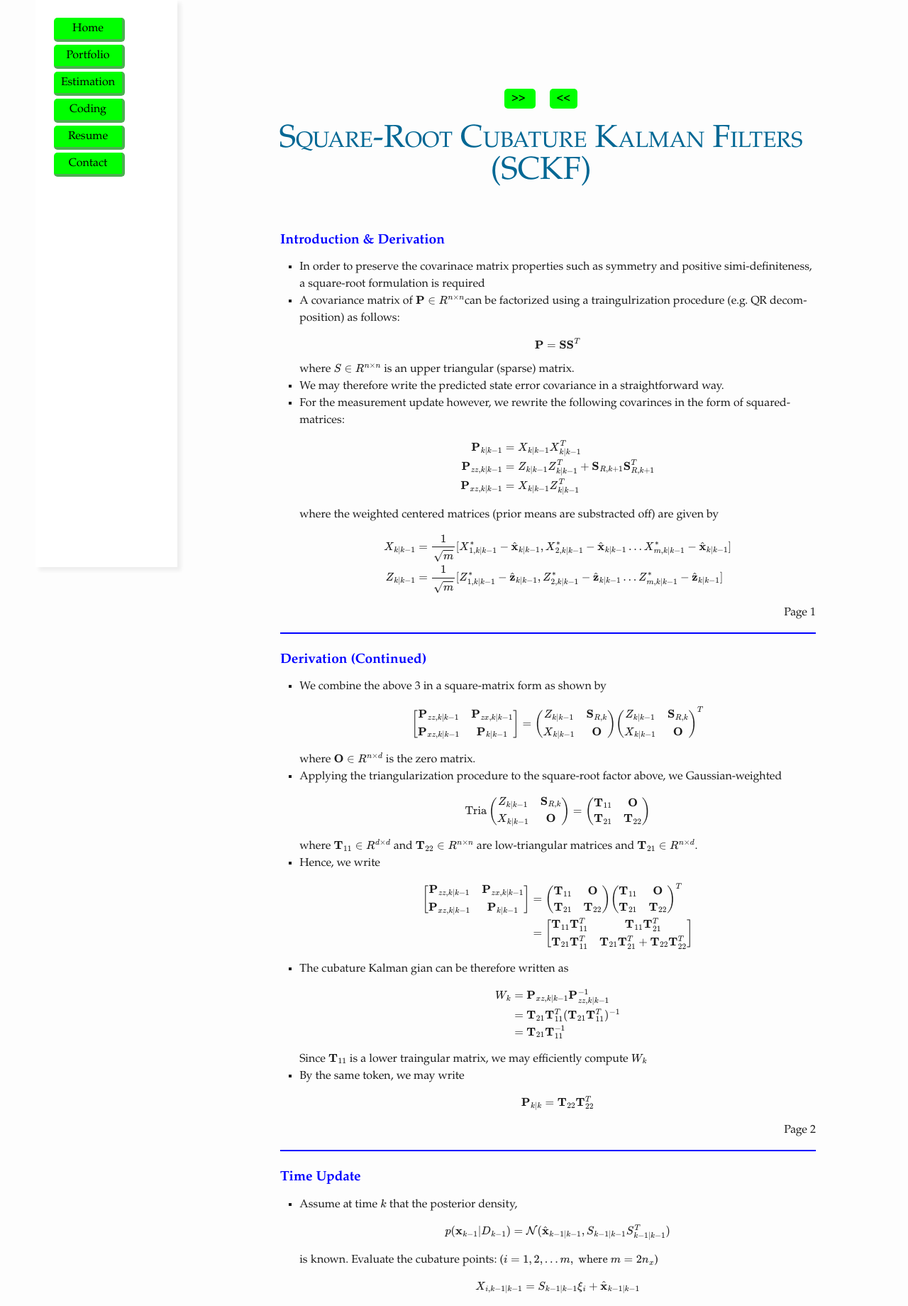
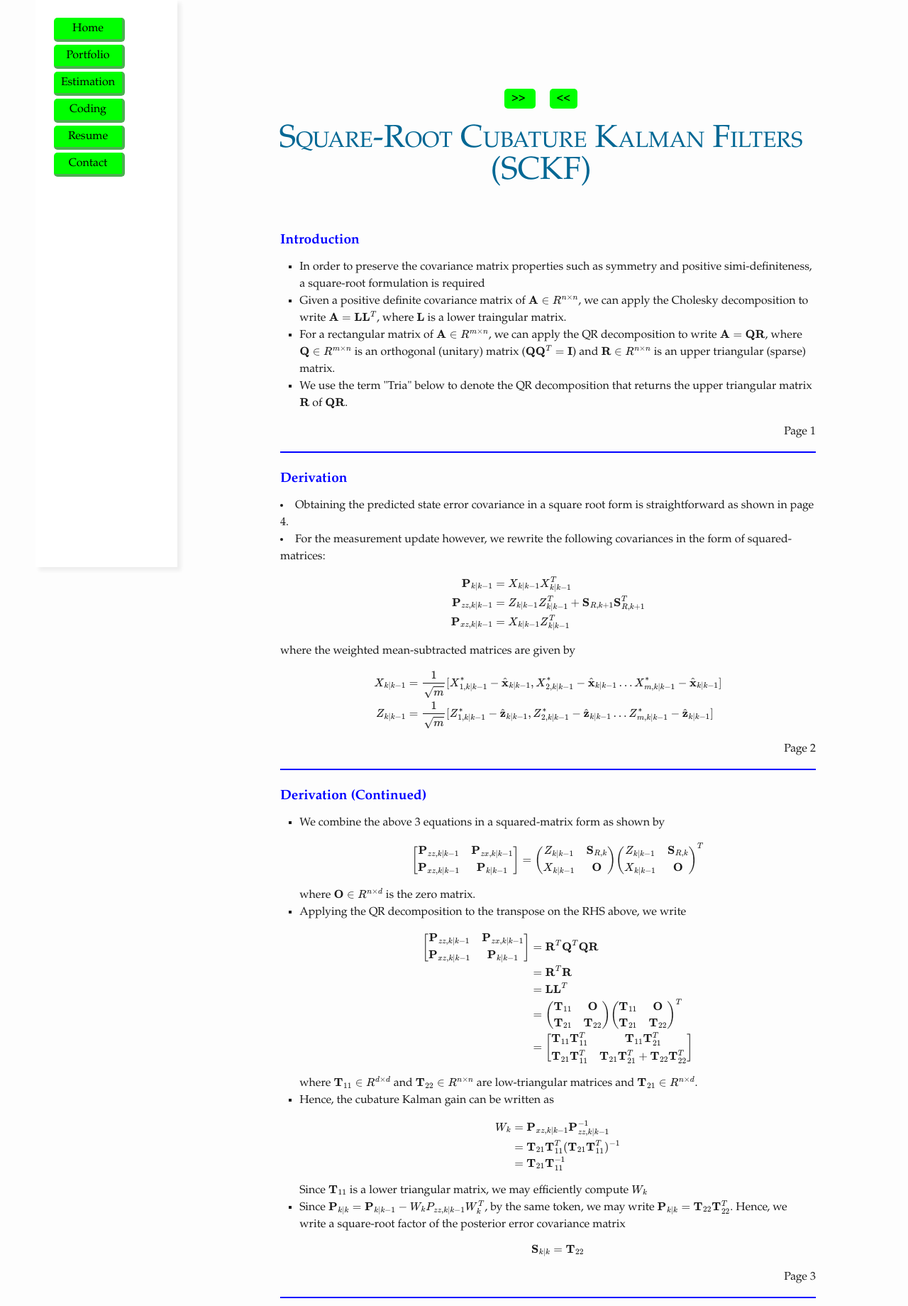
Before and after one commit to haranarasaratnam/flask_website, a Flask app: page /estimation/sckf in a window 1280 px wide. Shown: the part 51-1891 px from the top of the page at 71% size. Run offline with Flask 2, Linux system fonts and the light colour scheme; some libraries are stand-ins or nearby versions.

Commit message:
more edits

```diff
--- a/templates/estimation/reference.html
+++ b/templates/estimation/reference.html
@@ -11,7 +11,7 @@
 
                 <br><br>
 
-                <h1>References</h1>
+                <h1>Suggested Reading</h1>
     </header>
 
 
--- a/templates/estimation/sckf.html
+++ b/templates/estimation/sckf.html
@@ -18,32 +18,51 @@
     <!-- Slide 1 -->
     <section class="left-align">
 
-        <h2>Introduction & Derivation</h2>
+        <h2>Introduction</h2>
 
 
         <ul>
-            <li>In order to preserve the covarinace matrix properties such as symmetry and positive simi-definiteness, a
+            <li>In order to preserve the covariance matrix properties such as symmetry and positive simi-definiteness, a
                 square-root formulation is required </li>
 
             <li>
-                A covariance matrix of \(\mathbf{P}\in R^{n\times n}\)can be factorized using a traingulrization
-                procedure
-                (e.g. QR
-                decomposition) as follows:
-                \[
-                \mathbf{P} = \mathbf{S}\mathbf{S}^{T}
-                \]
-                where \(S\in R^{n\times n}\) is an upper triangular (sparse) matrix.
+                Given a positive definite covariance matrix of \(\mathbf{A}\in R^{n\times n}\), we can apply the
+                Cholesky
+                decomposition
+                to write \(\mathbf{A} = \mathbf{L}\mathbf{L}^{T}\), where \(\mathbf{L}\) is a lower traingular matrix.
+
+            <li>For a rectangular matrix of \(\mathbf{A}\in R^{m\times n}\), we can apply the QR decomposition to
+                write \(\mathbf{A} = \mathbf{Q}\mathbf{R}\),
+                where \(\mathbf{Q}\in R^{m\times n}\) is an orthogonal (unitary) matrix
+                (\(\mathbf{Q}\mathbf{Q}^{T}=\mathbf{I}\))
+                and \(\mathbf{R}\in R^{n\times n}\)
+                is an upper triangular (sparse) matrix.
             </li>
+            <li>We use the term "Tria" below to denote the QR decomposition that returns the upper triangular matrix
+                \(\mathbf{R}\) of
+                \(\mathbf{QR}\).</li>
+
+        </ul>
+        <p style="text-align: right;">Page 1</p>
+        <hr class="full-width">
+    </section>
+
+
+
+    <!-- Slide 2 -->
+    <section class="left-align">
+
+        <h2>Derivation</h2>
 
         <li>
-                We may therefore write the predicted state error covariance in a straightforward way.
+            Obtaining the predicted state error covariance in a square root form is straightforward as shown in page
+            4.
 
         </li>
 
         <li>
             For the
-                measurement update however, we rewrite the following covarinces in the form of squared-matrices:
+            measurement update however, we rewrite the following covariances in the form of squared-matrices:
             \[
             \begin{align}
             \mathbf{P}_{k|k-1} &= X_{k|k-1}X^{T}_{k|k-1}\\
@@ -52,12 +71,14 @@
             \end{align}
             \]
 
-                where the weighted centered matrices (prior means are substracted off) are given by
+            where the weighted mean-subtracted matrices are given by
             \[
             \begin{align}
-                X_{k|k-1} &= \frac{1}{\sqrt{m}}[X^{\ast}_{1, k|k-1} - \hat{\mathbf{x}}_{k|k-1}, X^{\ast}_{2, k|k-1} - \hat{\mathbf{x}}_{k|k-1}
+            X_{k|k-1} &= \frac{1}{\sqrt{m}}[X^{\ast}_{1, k|k-1} - \hat{\mathbf{x}}_{k|k-1}, X^{\ast}_{2, k|k-1} -
+            \hat{\mathbf{x}}_{k|k-1}
             \ldots X^{\ast}_{m, k|k-1} - \hat{\mathbf{x}}_{k|k-1}]\\
-                Z_{k|k-1} &= \frac{1}{\sqrt{m}}[Z^{\ast}_{1, k|k-1} - \hat{\mathbf{z}}_{k|k-1}, Z^{\ast}_{2, k|k-1} - \hat{\mathbf{z}}_{k|k-1}
+            Z_{k|k-1} &= \frac{1}{\sqrt{m}}[Z^{\ast}_{1, k|k-1} - \hat{\mathbf{z}}_{k|k-1}, Z^{\ast}_{2, k|k-1} -
+            \hat{\mathbf{z}}_{k|k-1}
             \ldots Z^{\ast}_{m, k|k-1} - \hat{\mathbf{z}}_{k|k-1}]
             \end{align}
 
@@ -67,7 +88,7 @@
 
 
         </ul>
-        <p style="text-align: right;">Page 1</p>
+        <p style="text-align: right;">Page 2</p>
         <hr class="full-width">
     </section>
 
@@ -80,7 +101,7 @@
 
 
         <ul>
-            <li>We combine the above 3 in a square-matrix form as shown by
+            <li>We combine the above 3 equations in a squared-matrix form as shown by
                 \[
                 \begin{bmatrix}
                 \mathbf{P}_{zz, k|k-1} & \mathbf{P}_{zx, k|k-1}\\
@@ -104,31 +125,17 @@
                 where \(\mathbf{O}\in R^{n\times d}\) is the zero matrix.
             </li>
 
-            <li>Applying the triangularization procedure to the square-root factor above, we Gaussian-weighted
-                \[
-                \text{Tria}\begin{pmatrix}
-                Z_{k|k-1} & \mathbf{S}_{R,k}\\
-                X_{k|k-1} & \mathbf{O}
-                \end{pmatrix} =
-                \begin{pmatrix}
-                \mathbf{T}_{11} & \mathbf{O}\\
-                \mathbf{T}_{21} & \mathbf{T}_{22}
-                \end{pmatrix}
-                \]
-                where \(\mathbf{T}_{11}\in R^{d\times d}\) and \(\mathbf{T}_{22} \in R^{n\times n}\) are low-triangular
-                matrices and \(\mathbf{T}_{21} \in R^{n \times d}\).
-
-            </li>
-
-            <li>
-                Hence, we write
+            <li>Applying the QR decomposition to
+                the transpose on the RHS above, we write
                 \[
                 \begin{align}
                 \begin{bmatrix}
                 \mathbf{P}_{zz, k|k-1} & \mathbf{P}_{zx, k|k-1}\\
                 \mathbf{P}_{xz, k|k-1} & \mathbf{P}_{k|k-1}
                 \end{bmatrix}
-
+                &= \mathbf{R}^{T}\mathbf{Q}^{T}\mathbf{QR} \\
+                &= \mathbf{R}^{T}\mathbf{R}\\
+                &=\mathbf{L}\mathbf{L}^{T}\\
                 &=
                 \begin{pmatrix}
                 \mathbf{T}_{11} & \mathbf{O}\\
@@ -148,10 +155,14 @@
 
 
                 \]
+
+                where \(\mathbf{T}_{11}\in R^{d\times d}\) and \(\mathbf{T}_{22} \in R^{n\times n}\) are low-triangular
+                matrices and \(\mathbf{T}_{21} \in R^{n \times d}\).
+
             </li>
 
             <li>
-                The cubature Kalman gian can be therefore written as
+                Hence, the cubature Kalman gain can be written as
                 \[
                 \begin{align}
                 W_{k} &= \mathbf{P}_{xz, k|k-1}\mathbf{P}^{-1}_{zz, k|k-1}\\
@@ -160,21 +171,25 @@
                 \end{align}
                 \]
 
-                Since \(\mathbf{T}_{11}\) is a lower traingular matrix, we may efficiently compute
+                Since \(\mathbf{T}_{11}\) is a lower triangular matrix, we may efficiently compute
                 \(W_{k}\)
             </li>
 
-            <li>By the same token, we may write
+            <li>Since \(
+                \mathbf{P}_{k|k} = \mathbf{P}_{k|k-1} - W_{k}P_{zz,k|k-1}W^{T}_{k}\), by the same token, we may write
+                \(\mathbf{P}_{k|k} = \mathbf{T}_{22}\mathbf{T}_{22}^{T}
+                \). Hence, we write a square-root factor of the posterior error covariance matrix
+
                 \[
-                \mathbf{P}_{k|k} = \mathbf{T}_{22}\mathbf{T}_{22}^{T}
+                \mathbf{S}_{k|k} = \mathbf{T}_{22}
+
                 \]
-
 
             </li>
 
 
         </ul>
-        <p style="text-align: right;">Page 2</p>
+        <p style="text-align: right;">Page 3</p>
         <hr class="full-width">
     </section>
 
@@ -185,7 +200,7 @@
     <!-- Slide 3 -->
     <section class="left-align">
 
-        <h2>Time Update</h2>
+        <h2>SCKF: Time Update</h2>
         <ul>
             <li>Assume at time \(k\) that the posterior density,
                 \[
@@ -212,9 +227,10 @@
             </li>
 
             <li>
-                Estimate the square-root of the predicted error covariance
+                Estimate the square-root of the predicted error covariance as follows:
                 \[
-                \mathbf{S}_{k|k-1} = \text{Tria}([X_{k|k-1},  S_{Q,k-1}])
+
+                \mathbf{R} = \text{Tria}([X_{k|k-1}, S_{Q,k-1}]^{T}) => \mathbf{S}_{k|k-1} = \mathbf{R}^{T}
 
 
 
@@ -226,14 +242,14 @@ where \(S_{Q,k-1}\) denotes a square-root of \(\mathbf{Q}_{k-1}\).
 
         </ul>
 
-        <p style="text-align: right;">Page 3</p>
+        <p style="text-align: right;">Page 4</p>
         <hr class="full-width">
     </section>
 
 
     <!-- Slide 2 -->
     <section class="left-align">
-        <h2>Measurement Update</h2>
+        <h2>SCKF: Measurement Update</h2>
         <ul>
             <li>Given that \(\mathbf{P}_{k|k-1} = S_{k|k-1}S_{k|k-1}^{T}\),
                 evaluate the cubature points: (\(i=1, 2,\ldots m, \text{ where } m=2n_{x}\))
@@ -261,11 +277,11 @@ where \(S_{Q,k-1}\) denotes a square-root of \(\mathbf{Q}_{k-1}\).
                 \text{Tria}\begin{pmatrix}
                 Z_{k|k-1} & \mathbf{S}_{R,k}\\
                 X_{k|k-1} & \mathbf{O}
-                \end{pmatrix} =
+                \end{pmatrix}^{T} =
                 \begin{pmatrix}
                 \mathbf{T}_{11} & \mathbf{O}\\
                 \mathbf{T}_{21} & \mathbf{T}_{22}
-                \end{pmatrix}
+                \end{pmatrix}^{T}
                 \]
 
 
@@ -295,7 +311,7 @@ where \(S_{Q,k-1}\) denotes a square-root of \(\mathbf{Q}_{k-1}\).
             </li>
 
         </ul>
-        <p style="text-align: right;">Page 4</p>
+        <p style="text-align: right;">Page 5</p>
         <hr class="full-width">
     </section>
 
```
Also changed, not shown: templates/estimation/application.html (+58 -25 lines), templates/estimation/ckf.html (+5 -5 lines), templates/estimation/kf.html (+27 -8 lines), templates/portfolio.html (+0 -61 lines), static/images/bicycle_model.png, static/images/dssm_signal_flow.png (added). Lines whose indentation alone changed are shown as unchanged.
